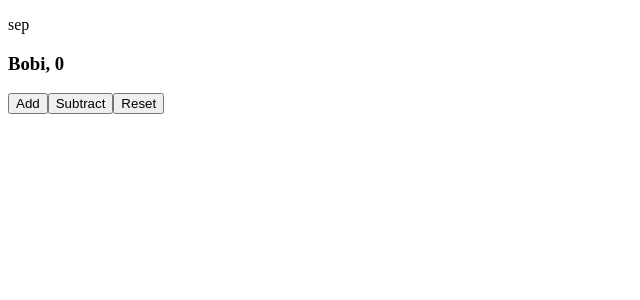
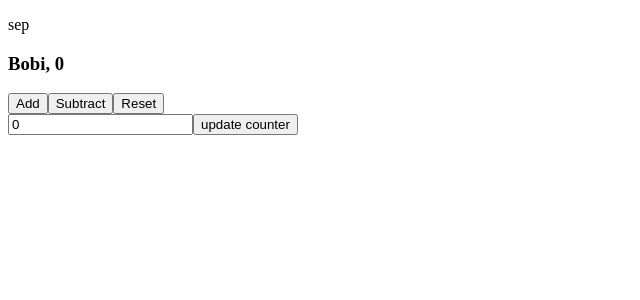
Before and after one commit to sepkey/type-self-study, a React (Create React App) app in the folder myapp/: page / in a window 1280 px wide. Shown: the top 300 px of the page, without its empty margins (0-640 px from the left). Built offline with nearby package versions, Linux system fonts and the light colour scheme.

Commit message:
add input state

```diff
--- a/myapp/src/PersonScore.tsx
+++ b/myapp/src/PersonScore.tsx
@@ -4,6 +4,7 @@
 export function PersonScore({ greeting = 'sep' }: { greeting?: string }) {
   const [name, setName] = useState<string | undefined>();
   const [score, setScore] = useState(0);
+  const [draft, setDraft] = useState<number>(0);
   const [loading, setLoading] = useState(true);
   useEffect(() => {
     getPerson().then((person) => {
@@ -14,21 +15,34 @@
     });
   }, []);
 
+  // useEffect(() => {
+  //   setDraft(score);
+  // }, [score]);
+
+  useEffect(() => {
+    setTimeout(() => setDraft(0), 10000);
+  });
   //this is under useEffect because of hooks rules
   if (loading) return <div>...loading</div>;
-
   return (
     <div>
       <p>{greeting}</p>
       <h3>
         {name}, {score}
       </h3>
-      {/* <button onClick={() => setScore((prev) => prev + 1)}>Add</button>
-      <button onClick={() => setScore((prev) => prev - 1)}>Subtract</button> */}
-      {/* more readable */}
       <button onClick={() => setScore(score + 1)}>Add</button>
       <button onClick={() => setScore(score - 1)}>Subtract</button>
       <button onClick={() => setScore(0)}>Reset</button>
+
+      <form
+        onSubmit={(e) => {
+          e.preventDefault();
+          setScore(draft);
+        }}
+      >
+        <input type="number" value={draft} onChange={(e) => setDraft(e.target.valueAsNumber)} />
+        <button type="submit">update counter</button>
+      </form>
     </div>
   );
 }
@@ -39,3 +53,32 @@
 
 //2
 //If you wanna make a property in props object optional, you have to use ? , even in cases that you've already provided the default value for the property
+
+//3
+//you can set new state like this but the previous one is more readable
+// <button onClick={() => setScore((prev) => prev + 1)}>Add</button>
+//<button onClick={() => setScore((prev) => prev - 1)}>Subtract</button>
+//فرق این دو حالت اونجایی که میشه که بیای برای آنکلیکت یه هندلر بنویسی و داخلش بخوای استیت رو عوض کنی
+//اگه بنویسی به صورت زیر:
+//const handleClick =()=>{
+//   setScore(score+1)
+//   setScore(score+1)
+//   setScore(score+1)
+// }
+//در این حالت به خاطر کلوژر استیتمون،  هی نگاه میکنه که  مقدار اولیه چند بود و  هزار بارم از اینا بنویسی فقط یه بار عدد رو زیاد میکنه. ولی اگه به صورت زیر بنویسی:
+//const handleClick =()=>{
+//   setScore(score=>score+1)
+//   setScore(score=>score+1)
+//   setScore(score=>score+1)
+// }
+//در این حالت به ازای هر یکی یک عدد اضاف میکنه
+
+//4
+//useState is a wrapper around useReducer, React.Dispatch<React.SetStateAction<string | undefined>>
+//useState is an abstraction over useReducer, which works by dispatching actions.
+//one of my biggest pet Peeve is that  e.target.value is a string but here useState  accepts a number
+
+//5
+// useEffect(() => setTimeout(setCount(0), 31536000000));
+//useEffect expects the function you hand it to return either nothing or a function that it should call when the component is unmounting. Luckily, this fix is simple. Add back those curly braces to the function so that it doesn't automatically return a value.
+//We didn't run into that problem with setDraft because setDraft returns void (e.g. undefined) anyway.
```
